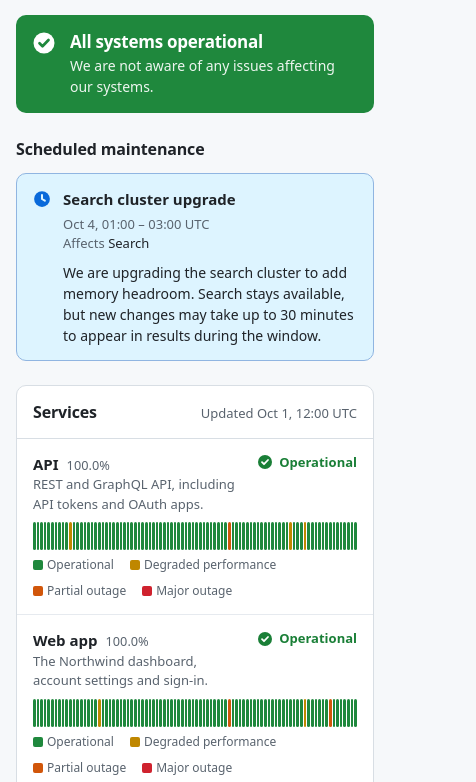
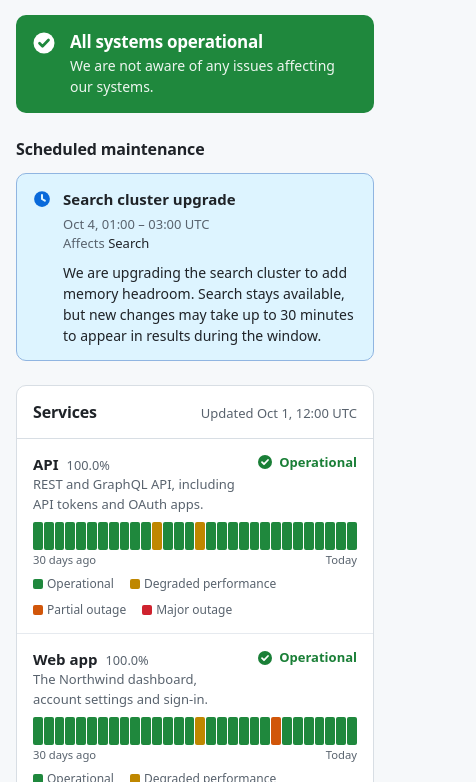
Before and after one commit to ml6team/unum-demo-canary, a website built with Vite: page index.html in a window 390 px wide. Shown: the part 62-844 px from the top of the page, 476 px wide, since content can reach past the window. Built offline with nearby package versions, Linux system fonts and the light colour scheme.

Commit message:
feat: add responsive compact mode for uptime bar on narrow screens (UFS-26)

```diff
--- a/src/lib/uptime.ts
+++ b/src/lib/uptime.ts
@@ -48,6 +48,15 @@ export function uptimeDays(incidents: Incident[], serviceId: string, now: Date):
 }
 
 /**
+ * Returns the records to render: all 90 when not compact, the most-recent 30
+ * (records.slice(-30)) when compact. The uptime percentage is always computed
+ * from the full 90-entry array regardless of this selection.
+ */
+export function selectRecords(records: DayRecord[], compact: boolean): DayRecord[] {
+  return compact ? records.slice(-30) : records;
+}
+
+/**
  * Returns the 90-day uptime percentage for a service as a string like "99.8%".
  * Only partial-outage and major-outage minutes count as downtime. Maintenance
  * incidents are excluded. Incident durations are clamped to the 90-day window.
--- a/src/main.ts
+++ b/src/main.ts
@@ -12,7 +12,13 @@ import {
 } from './lib/incidents';
 import { overallStatus, STATUS_LABEL, UPDATE_LABEL } from './lib/status';
 import type { Incident, Service, ServiceStatus } from './lib/types';
-import { type DayRecord, formatTooltipText, uptimeDays, uptimePercent } from './lib/uptime';
+import {
+  type DayRecord,
+  formatTooltipText,
+  selectRecords,
+  uptimeDays,
+  uptimePercent,
+} from './lib/uptime';
 
 type Child = Node | string;
 type Tone = ServiceStatus | 'maintenance';
@@ -121,9 +127,54 @@ function renderUptimeBar(records: DayRecord[]): HTMLDivElement {
   return bar;
 }
 
+const COMPACT_BREAKPOINT = 480;
+
+function attachResizeObserver(
+  wrap: HTMLDivElement,
+  allRecords: DayRecord[],
+  bar: HTMLDivElement,
+): void {
+  const observer = new ResizeObserver((entries) => {
+    const width = entries[0]?.contentRect.width ?? wrap.getBoundingClientRect().width;
+    const compact = width < COMPACT_BREAKPOINT;
+    if (compact) {
+      wrap.setAttribute('data-compact', 'true');
+    } else {
+      wrap.removeAttribute('data-compact');
+    }
+    const visible = selectRecords(allRecords, compact);
+    const segments: HTMLButtonElement[] = [];
+    for (const record of visible) {
+      const tipId = `tip-${record.day}`;
+      const tip = el('span', { class: 'uptime-tip', role: 'tooltip', id: tipId }, [
+        formatTooltipText(record.day, record.incidents),
+      ]);
+      const btn = el('button', {
+        class: `uptime-seg tone-${record.status}`,
+        'aria-label': record.day,
+        'aria-describedby': tipId,
+        type: 'button',
+      });
+      btn.append(tip);
+      segments.push(btn);
+    }
+    bar.replaceChildren(...segments);
+  });
+  observer.observe(wrap);
+}
+
 function serviceRow(service: Service, serviceIncidents: Incident[]): HTMLLIElement {
   const records = uptimeDays(serviceIncidents, service.id, NOW);
   const pct = uptimePercent(serviceIncidents, service.id, NOW);
+  const bar = renderUptimeBar(records);
+  const labels = el('div', { class: 'uptime-bar-labels', 'aria-hidden': 'true' }, [
+    el('span', { class: 'uptime-bar-label--90' }, ['90 days ago']),
+    el('span', { class: 'uptime-bar-label--30' }, ['30 days ago']),
+    el('span', { class: 'uptime-bar-label--today' }, ['Today']),
+  ]);
+  const wrap = el('div', { class: 'uptime-wrap' });
+  wrap.append(bar, labels);
+  attachResizeObserver(wrap, records, bar);
   return el('li', { class: 'service' }, [
     el('div', { class: 'service-row' }, [
       el('div', { class: 'service-text' }, [
@@ -138,7 +189,7 @@ function serviceRow(service: Service, serviceIncidents: Incident[]): HTMLLIEleme
         STATUS_LABEL[service.status],
       ]),
     ]),
-    renderUptimeBar(records),
+    wrap,
     renderLegend(),
   ]);
 }
--- a/src/style.css
+++ b/src/style.css
@@ -776,3 +776,36 @@ a {
   background-color: var(--tone-solid);
   flex: none;
 }
+
+/* Uptime bar wrapper and date labels */
+
+.uptime-wrap {
+  margin-top: 0;
+}
+
+.uptime-bar-labels {
+  display: flex;
+  justify-content: space-between;
+  font-size: 0.75em;
+  color: var(--text-muted);
+  margin-top: 2px;
+}
+
+/* In normal mode show "90 days ago", hide "30 days ago" */
+.uptime-bar-label--30 {
+  display: none;
+}
+
+/* In compact mode show "30 days ago", hide "90 days ago" */
+.uptime-wrap[data-compact] .uptime-bar-label--90 {
+  display: none;
+}
+
+.uptime-wrap[data-compact] .uptime-bar-label--30 {
+  display: inline;
+}
+
+/* Prevent horizontal overflow at narrow widths */
+.uptime-wrap[data-compact] .uptime-bar {
+  overflow: hidden;
+}
```
